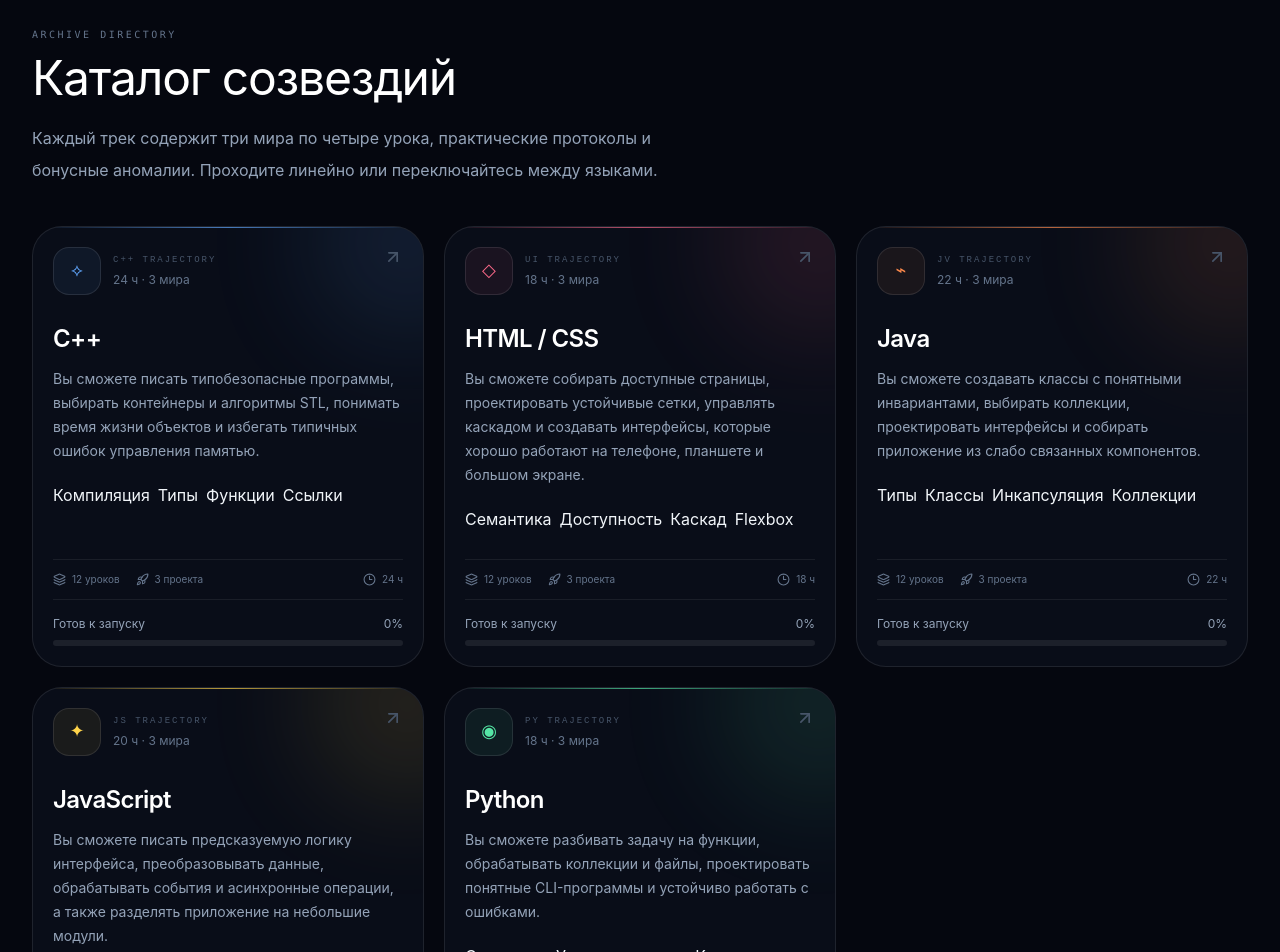
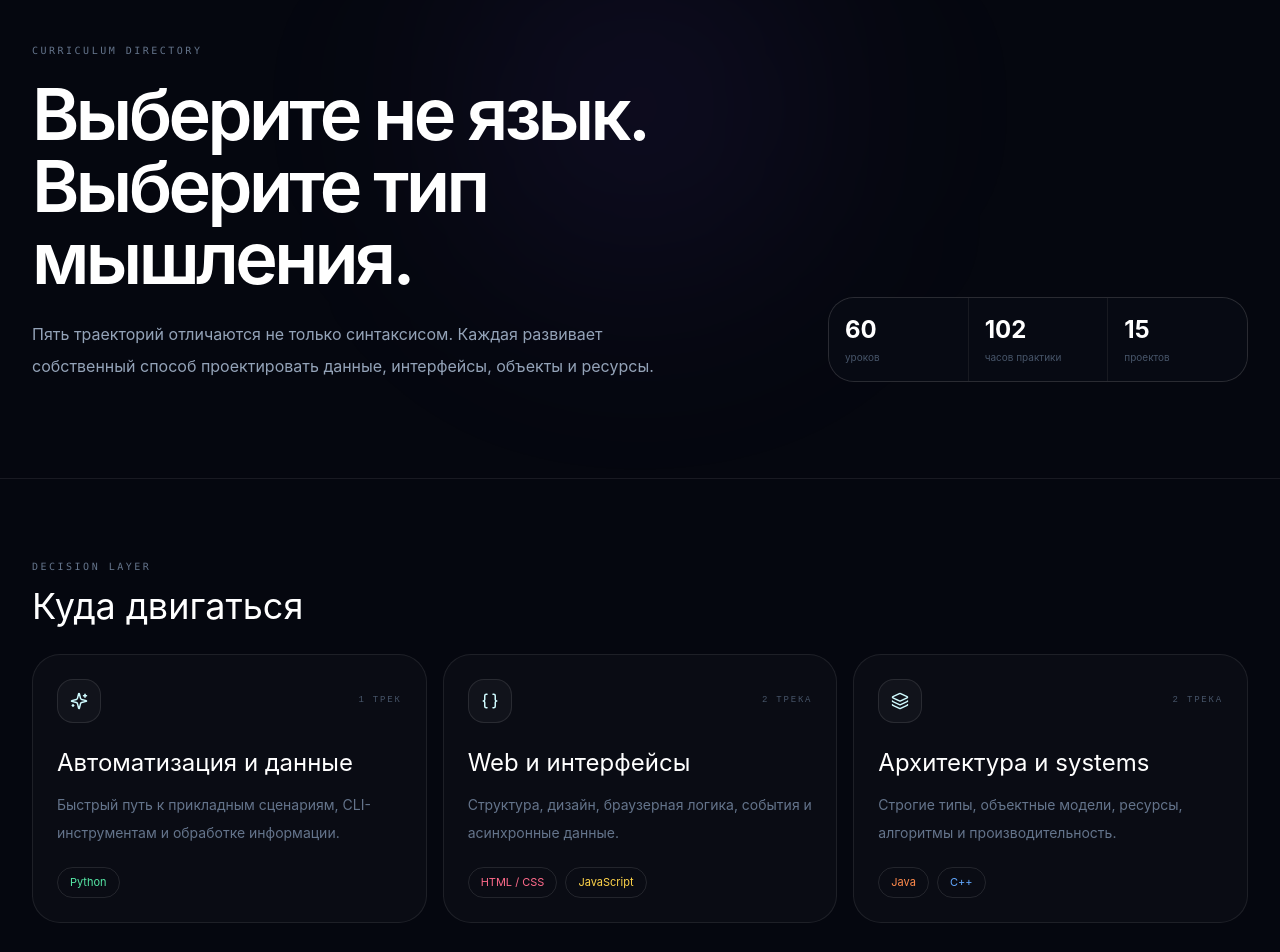
Before and after one commit to markofornoliak/MNEMORA, a React (Vite) app: page /#/tracks in a window 1280 px wide. Shown: the part 120-1072 px from the top of the page. Built offline with nearby package versions, Linux system fonts and the light colour scheme.

Commit message:
Build richer tracks catalogue

```diff
--- a/src/pages/TracksPage.tsx
+++ b/src/pages/TracksPage.tsx
@@ -1,11 +1,95 @@
+import { ArrowRight, Braces, Clock3, Layers3, Rocket, Route, Sparkles } from 'lucide-react';
+import { Link } from 'react-router-dom';
+import { TrackCard } from '../components/TrackCard';
 import { registry } from '../data/registry';
 import { getTrackProgress } from '../features/progress/progressStore';
 import { useProgress } from '../features/progress/useProgress';
 import { useDocumentTitle } from '../hooks/useDocumentTitle';
-import { TrackCard } from '../components/TrackCard';
+
+const directions = [
+  {
+    title: 'Автоматизация и данные',
+    description: 'Быстрый путь к прикладным сценариям, CLI-инструментам и обработке информации.',
+    trackIds: ['python'],
+    icon: Sparkles
+  },
+  {
+    title: 'Web и интерфейсы',
+    description: 'Структура, дизайн, браузерная логика, события и асинхронные данные.',
+    trackIds: ['html-css', 'javascript'],
+    icon: Braces
+  },
+  {
+    title: 'Архитектура и systems',
+    description: 'Строгие типы, объектные модели, ресурсы, алгоритмы и производительность.',
+    trackIds: ['java', 'cpp'],
+    icon: Layers3
+  }
+];
 
 export function TracksPage() {
   useDocumentTitle('Треки');
   const progress = useProgress();
-  return <div className="mx-auto max-w-[1500px] px-4 py-12 md:px-8 md:py-20"><p className="eyebrow">Archive directory</p><h1 className="mt-3 font-display text-5xl tracking-tight text-white">Каталог созвездий</h1><p className="mt-5 max-w-2xl text-base leading-8 text-slate-400">Каждый трек содержит три мира по четыре урока, практические протоколы и бонусные аномалии. Проходите линейно или переключайтесь между языками.</p><div className="mt-10 grid gap-5 md:grid-cols-2 xl:grid-cols-3">{registry.tracks.map((track) => <TrackCard key={track.id} track={track} progress={getTrackProgress(track.id, registry.lessons, progress)} />)}</div></div>;
+  const totalHours = registry.tracks.reduce((sum, track) => sum + track.estimatedHours, 0);
+
+  return (
+    <div>
+      <section className="relative overflow-hidden border-b border-white/[0.08]">
+        <div className="hero-grid pointer-events-none absolute inset-0 opacity-50" />
+        <div className="pointer-events-none absolute left-1/2 top-0 h-80 w-80 -translate-x-1/2 rounded-full bg-violet-500/10 blur-[120px]" />
+        <div className="relative mx-auto max-w-[1500px] px-4 py-14 md:px-8 md:py-24">
+          <p className="eyebrow">Curriculum directory</p>
+          <div className="mt-5 grid gap-8 lg:grid-cols-[1fr_420px] lg:items-end">
+            <div>
+              <h1 className="max-w-4xl font-display text-5xl font-semibold leading-[0.95] tracking-[-0.05em] text-white sm:text-7xl">Выберите не язык.<br /><span className="text-gradient">Выберите тип мышления.</span></h1>
+              <p className="mt-6 max-w-2xl text-base leading-8 text-slate-400">Пять траекторий отличаются не только синтаксисом. Каждая развивает собственный способ проектировать данные, интерфейсы, объекты и ресурсы.</p>
+            </div>
+            <div className="grid grid-cols-3 gap-px overflow-hidden rounded-[26px] border border-white/[0.08] bg-white/[0.08]">
+              <div className="bg-[#070a13] p-4"><strong className="font-display text-2xl text-white">{registry.lessons.length}</strong><span className="mt-1 block text-[10px] text-slate-600">уроков</span></div>
+              <div className="bg-[#070a13] p-4"><strong className="font-display text-2xl text-white">{totalHours}</strong><span className="mt-1 block text-[10px] text-slate-600">часов практики</span></div>
+              <div className="bg-[#070a13] p-4"><strong className="font-display text-2xl text-white">15</strong><span className="mt-1 block text-[10px] text-slate-600">проектов</span></div>
+            </div>
+          </div>
+        </div>
+      </section>
+
+      <div className="mx-auto max-w-[1500px] px-4 py-14 md:px-8 md:py-20">
+        <section aria-labelledby="direction-title">
+          <div><p className="eyebrow">Decision layer</p><h2 id="direction-title" className="mt-3 font-display text-4xl text-white">Куда двигаться</h2></div>
+          <div className="mt-7 grid gap-4 lg:grid-cols-3">
+            {directions.map(({ title, description, trackIds, icon: Icon }) => (
+              <article key={title} className="rounded-[28px] border border-white/[0.08] bg-white/[0.025] p-6">
+                <div className="flex items-center justify-between"><span className="grid h-11 w-11 place-items-center rounded-2xl border border-white/10 bg-white/[0.03] text-cyan-100"><Icon size={18} /></span><span className="font-mono text-[9px] uppercase tracking-[0.2em] text-slate-600">{trackIds.length} {trackIds.length === 1 ? 'трек' : 'трека'}</span></div>
+                <h3 className="mt-6 font-display text-2xl text-white">{title}</h3>
+                <p className="mt-3 min-h-14 text-sm leading-7 text-slate-500">{description}</p>
+                <div className="mt-5 flex gap-2">{trackIds.map((id) => { const track = registry.tracks.find((item) => item.id === id); return track ? <Link key={track.id} to={`/track/${track.id}`} className="rounded-full border border-white/10 px-3 py-1.5 text-[11px] transition hover:bg-white/5" style={{ color: track.color }}>{track.name}</Link> : null; })}</div>
+              </article>
+            ))}
+          </div>
+        </section>
+
+        <section className="mt-20" aria-labelledby="tracks-title">
+          <div className="flex flex-wrap items-end justify-between gap-4"><div><p className="eyebrow">Complete programmes</p><h2 id="tracks-title" className="mt-3 font-display text-4xl text-white">Все траектории</h2></div><p className="max-w-xl text-sm leading-7 text-slate-500">Каждый трек: 3 мира, 12 уроков, 48 задач, 3 проектных брифа и прозрачный итоговый результат.</p></div>
+          <div className="mt-8 grid gap-5 md:grid-cols-2 xl:grid-cols-3">{registry.tracks.map((track) => <TrackCard key={track.id} track={track} progress={getTrackProgress(track.id, registry.lessons, progress)} />)}</div>
+        </section>
+
+        <section className="mt-20 overflow-hidden rounded-[36px] border border-white/10 bg-[#080c18]" aria-labelledby="compare-title">
+          <div className="grid gap-8 border-b border-white/[0.08] p-7 md:p-10 lg:grid-cols-[1fr_340px] lg:items-end">
+            <div><p className="eyebrow">Comparison matrix</p><h2 id="compare-title" className="mt-3 font-display text-4xl text-white">Что вы унесёте с собой</h2><p className="mt-3 max-w-2xl text-sm leading-7 text-slate-500">Трек считается завершённым не после просмотра материалов, а когда вы можете объяснить решения и собрать работающий итоговый проект.</p></div>
+            <div className="flex items-center gap-4 rounded-2xl border border-white/[0.08] bg-white/[0.025] p-4"><Route className="text-cyan-200" /><div><p className="text-xs text-white">Маршрут можно менять</p><p className="mt-1 text-[11px] text-slate-600">Прогресс сохраняется отдельно для каждого языка</p></div></div>
+          </div>
+          <div className="divide-y divide-white/[0.07]">
+            {registry.tracks.map((track) => (
+              <Link key={track.id} to={`/track/${track.id}`} className="group grid gap-5 p-6 transition hover:bg-white/[0.025] md:grid-cols-[180px_1fr_190px_36px] md:items-center md:px-10">
+                <div className="flex items-center gap-3"><span className="grid h-10 w-10 place-items-center rounded-xl border border-white/10 font-mono" style={{ color: track.color, background: `${track.color}10` }}>{track.icon}</span><div><strong className="font-display text-lg text-white">{track.name}</strong><span className="block text-[10px] text-slate-600">{track.estimatedHours} ч</span></div></div>
+                <p className="text-sm leading-6 text-slate-400">{track.outcome}</p>
+                <div className="flex items-center gap-4 text-[11px] text-slate-500"><span className="inline-flex items-center gap-1"><Rocket size={13} /> 3 проекта</span><span className="inline-flex items-center gap-1"><Clock3 size={13} /> {track.worlds.length} этапа</span></div>
+                <ArrowRight size={17} className="text-slate-600 transition group-hover:translate-x-1 group-hover:text-white" />
+              </Link>
+            ))}
+          </div>
+        </section>
+      </div>
+    </div>
+  );
 }
```
